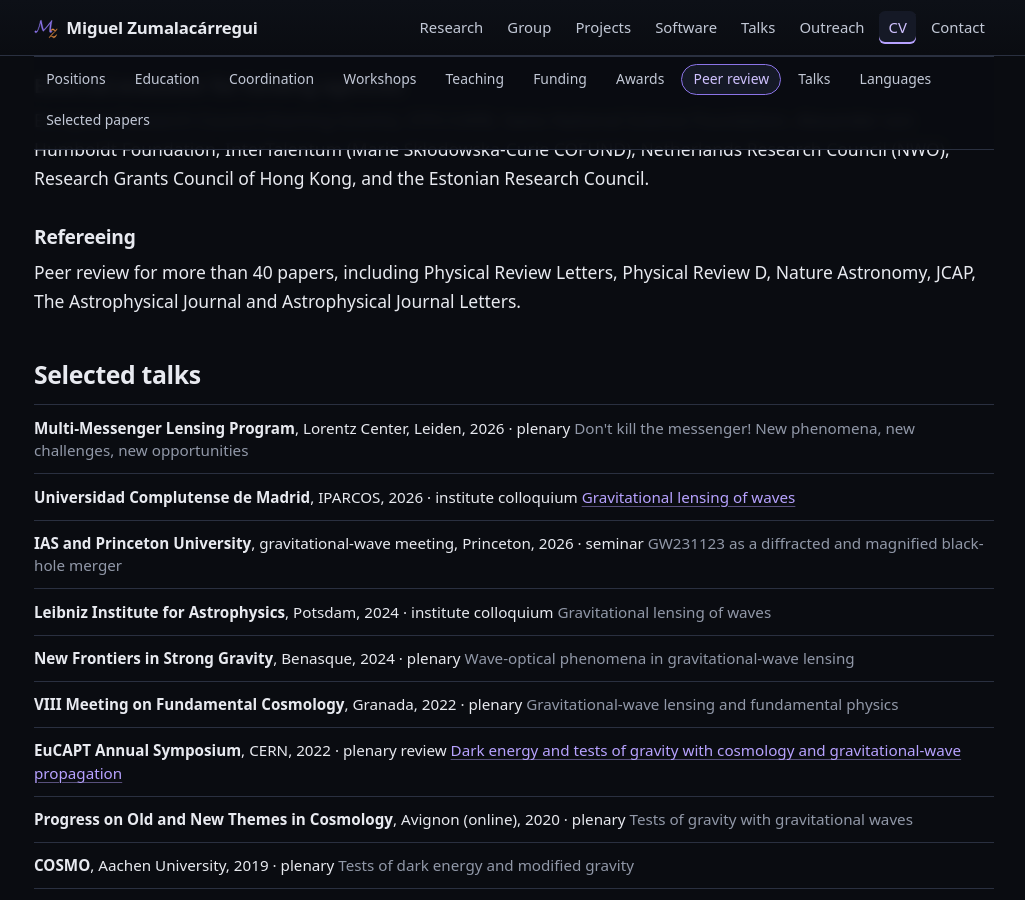
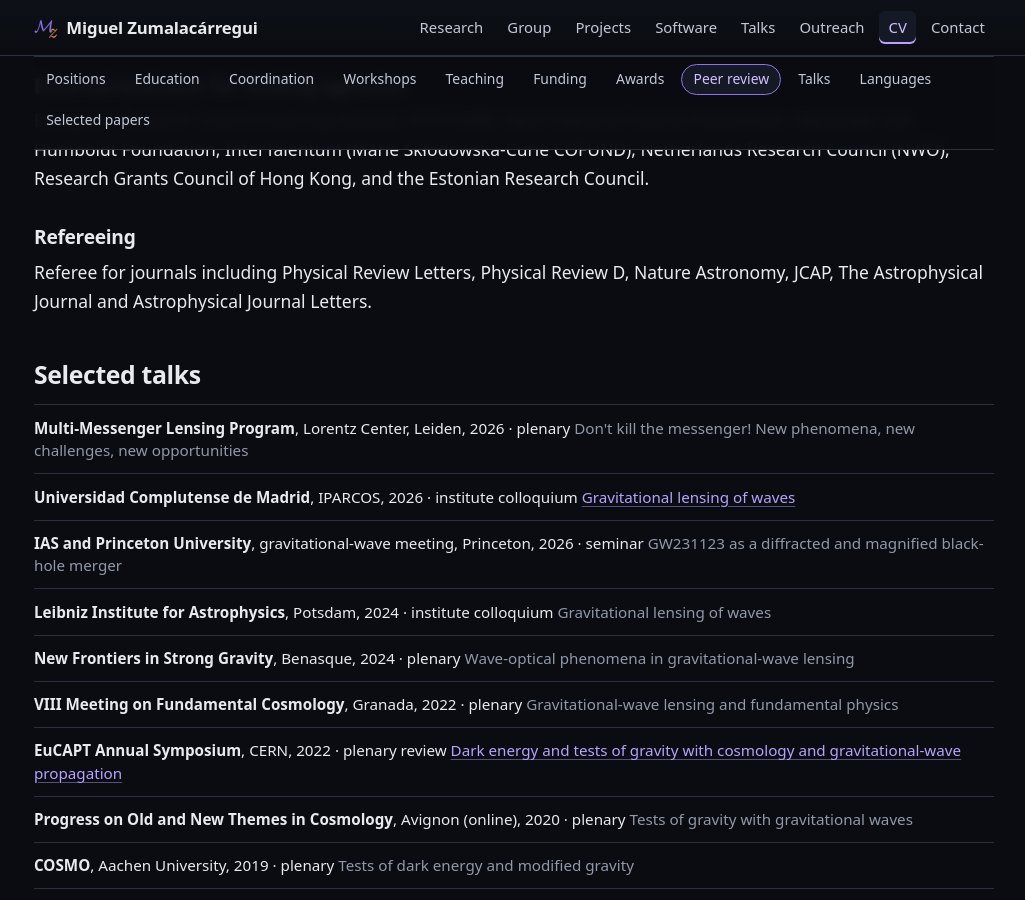
Before and after one commit to miguelzuma/miguelzuma.github.io, a Jekyll site: the page built from cv.html, in a window 1280 px wide and 900 px high, scrolled down 3609 px. Shown: the whole window, without its empty margins (126-1151 px from the left). Built offline with Jekyll 4.4.1, drawn with Linux system fonts in a browser that asks for light colours.

Commit message:
CV: refereeing without the paper count
Co-Authored-By: Claude Opus 5.5 <noreply@anthropic.com>
Claude-Session: https://claude.ai/code/session_01UmrXYUNfVgWH1kSXdBqDrJ

```diff
--- a/_data/cv.yml
+++ b/_data/cv.yml
@@ -300,7 +300,7 @@ agencies: >-
   Research Grants Council of Hong Kong, and the Estonian Research Council.
 
 refereeing: >-
-  Peer review for more than 40 papers, including Physical Review Letters,
+  Referee for journals including Physical Review Letters,
   Physical Review D, Nature Astronomy, JCAP, The Astrophysical Journal and
   Astrophysical Journal Letters.
 
```
Also changed, not shown: 1 other file.
